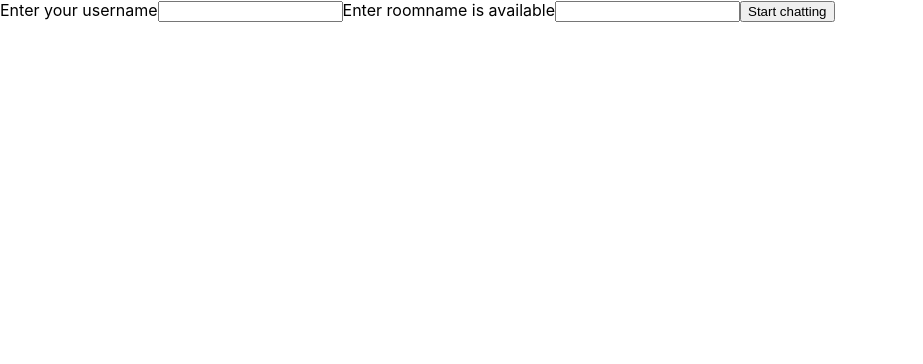
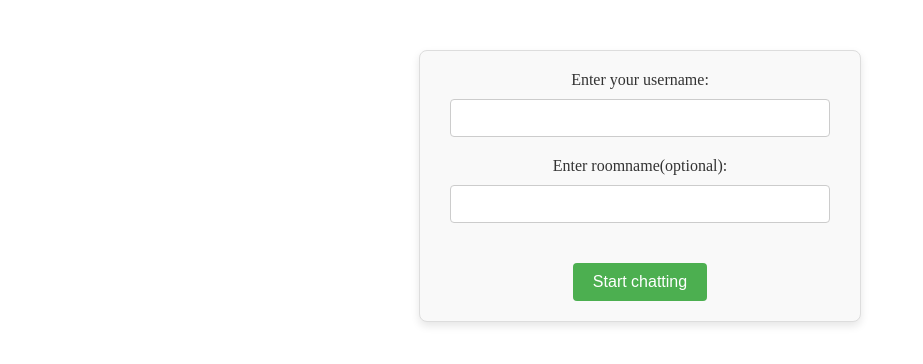
Before and after one commit to samd1904/String-FE, a Vue app: page / in a window 1280 px wide. Shown: the top 364 px of the page, without its empty margins (0-923 px from the left). Built offline with nearby package versions, Linux system fonts and the light colour scheme; no server answers.

Commit message:
css styling added and from feature added

```diff
--- a/src/App.vue
+++ b/src/App.vue
@@ -1,6 +1,6 @@
 <template>
   <div>
-    <component :is="activeComp" v-model="activeComp" @start-chatting="startChatting"></component>
+    <component :is="activeComp" v-model="activeComp" @start-chatting="startChatting" v-bind:username="username"></component>
   </div>
 </template>
 
@@ -11,7 +11,8 @@ export default {
   name: 'App',
   data() {
     return {
-      activeComp: 'home'
+      activeComp: 'home',
+      username: ""
     }
   },
   emits: [
@@ -34,6 +35,9 @@ export default {
       if (!roomId) {
         roomId = this.generateNewRoomId();
       }
+      console.log("username: ", username)
+      console.log("roomId:  ", roomId)
+      this.username= username;
       socket.auth = { username, roomId };
       socket.connect();
       this.activeComp = "chat-window"
--- a/src/components/Home.vue
+++ b/src/components/Home.vue
@@ -1,10 +1,13 @@
 <template>
-  <div>
-    <label for="">Enter your username</label>
-    <input type="text" v-model="username">
-
-    <label for="">Enter roomname is available</label>
-    <input type="text" v-model="roomId">
+  <div id="loginFormDiv">
+    <label class="formLabel" id="username">Enter your username:</label>
+    <br>
+    <input class="loginInput" type="text" v-model="username">
+    <br>
+    <label class="formLabel" id="roomId">Enter roomname(optional):</label>
+    <br>
+    <input class="loginInput" type="text" v-model="roomId">
+    <br>
     <button v-on:click="startChatting">Start chatting</button>
   </div>
 </template>
@@ -25,3 +28,55 @@ export default {
 
 
 </script>
+
+<style scoped>
+#loginFormDiv {
+  max-width: 400px;
+  margin: 50px auto;
+  padding: 20px;
+  border: 1px solid #ddd;
+  border-radius: 8px;
+  background-color: #f9f9f9;
+  box-shadow: 0 4px 8px rgba(0, 0, 0, 0.1);
+  text-align: center;
+}
+
+.formLabel {
+  font-size: 16px;
+  color: #333;
+  margin-bottom: 8px;
+}
+
+.loginInput {
+  width: calc(100% - 20px);
+  padding: 10px;
+  margin: 10px 0 20px 0;
+  border: 1px solid #ccc;
+  border-radius: 4px;
+  font-size: 14px;
+  box-sizing: border-box;
+}
+
+button {
+  padding: 10px 20px;
+  background-color: #4CAF50;
+  color: white;
+  border: none;
+  border-radius: 4px;
+  font-size: 16px;
+  cursor: pointer;
+ margin-top: 20px;
+}
+
+button:hover {
+  background-color: #45a049;
+}
+
+button:focus {
+  outline: none;
+}
+
+br {
+  line-height: 2;
+}
+</style>
--- a/src/components/chatWindow.vue
+++ b/src/components/chatWindow.vue
@@ -2,8 +2,12 @@
   <div>
     <h4>{{ roomText }}</h4>
     <h4>{{ connectionText }}</h4>
+    <h4>Username: {{ username }}</h4>
     <ul id="messages">
-      <li v-for="(event, index) in chatEvents" :key="index">{{ event }}</li>
+      <li v-for="(event, index) in chatEvents" :key="index">
+        {{ event.from }}>>>>&emsp; {{ event.msg }}
+        <br>
+      </li>
     </ul>
     <form id="form" v-on:submit.prevent>
       <input id="input" placeholder="Your message here!" v-model="msg" />
@@ -25,6 +29,9 @@ export default {
       msg: "",
     }
   },
+  props: [
+    'username'
+  ],
 
   computed: {
     roomText() {
@@ -34,16 +41,16 @@ export default {
       return `Connected: ${state.connected}`;
     },
     chatEvents() {
+      console.log("events ", state.chatEvents)
       return state.chatEvents;
     }
   },
 
   methods: {
     sendMessage() {
-      console.log("send pressed")
       if (this.msg.trim()) {
         // Emit the chat message
-        socket.emit('chat message', { msg: this.msg, to: state.roomId });
+        socket.emit('chat message', { msg: this.msg, to: state.roomId, from: this.username });
         // Clear the input field after sending the message
         this.msg = '';
       }
@@ -52,55 +59,107 @@ export default {
 }
 </script>
 
-<style>
-body {
-  margin: 0;
-  padding-bottom: 3rem;
-  font-family: -apple-system, BlinkMacSystemFont, "Segoe UI", Roboto, Helvetica, Arial, sans-serif;
+
+<style scoped>
+  /* General Styles */
+  div {
+    width: 100%; /* Full width */
+    height: 100vh; /* Full viewport height */
+    display: flex;
+    flex-direction: column; /* Stacks header, messages, and form vertically */
+    padding: 0;
+    font-family: Arial, sans-serif;
   }
 
-#form {
-  background: rgba(0, 0, 0, 0.15);
-  padding: 0.25rem;
-  position: fixed;
-  bottom: 0;
-  left: 0;
-  right: 0;
-  display: flex;
-  height: 3rem;
-  box-sizing: border-box;
-  backdrop-filter: blur(10px);
+  h4 {
+    color: #333;
+    margin-bottom: 10px;
+    font-weight: 600;
+    padding: 10px;
   }
 
-#input {
-  border: none;
-  padding: 0 1rem;
-  flex-grow: 1;
-  border-radius: 2rem;
-  margin: 0.25rem;
+  /* Messages container */
+  ul#messages {
+    list-style-type: none;
+    padding: 10px;
+    margin: 0;
+    flex: 1; /* Take up remaining space in the container */
+    overflow-y: auto; /* Enables scrolling for messages */
+    background-color: #f9f9f9;
+    border-top: 1px solid #ddd;
+    border-bottom: 1px solid #ddd;
   }
 
-#input:focus {
-  outline: none;
+  ul#messages li {
+    padding: 10px;
+    margin-bottom: 10px;
+    border-radius: 10px;
+    background-color: #e0f7fa;
+    box-shadow: 0 2px 5px rgba(0, 0, 0, 0.1);
   }
 
-#form>button {
-  background: #333;
-  border: none;
-  padding: 0 1rem;
-  margin: 0.25rem;
-  border-radius: 3px;
-  outline: none;
-  color: #fff;
+  ul#messages li:nth-child(odd) {
+    background-color: #f1f8e9;
   }
 
-#messages {
-  list-style-type: none;
+  ul#messages li::before {
+    content: "💬 ";
+    font-size: 18px;
+  }
+
+  ul#messages li span.from {
+    font-weight: bold;
+    color: #00796b;
+  }
+
+  ul#messages li span.msg {
+    color: #333;
+  }
+
+  /* Form styles (input and button) */
+  form#form {
+    display: flex;
+    gap: 10px;
+    padding: 10px;
+    background-color: #fff;
+    border-top: 1px solid #ddd;
+    position: sticky; /* Ensures it stays at the bottom */
+    bottom: 0;
+    width: 100%;
+  }
+
+  input#input {
+    flex: 1;
+    padding: 10px;
+    border: 1px solid #ccc;
+    border-radius: 5px;
+    font-size: 14px;
+  }
+
+  button {
+    padding: 10px 15px;
+    background-color: #00796b;
+    color: white;
+    border: none;
+    border-radius: 5px;
+    cursor: pointer;
+    font-size: 14px;
+  }
+
+  button:hover {
+    background-color: #004d40;
+  }
+
+  /* Full screen layout */
+  body, html {
     margin: 0;
     padding: 0;
+    height: 100%;
+    width: 100%;
   }
 
-/*#messages>li {*/
-/*  padding: 0.5rem 1rem;*/
-/*}*/
+  /* Ensures the input and messages container scale across the width */
+  input#input, ul#messages li {
+    width: 100%;
+  }
 </style>
--- a/src/socket.js
+++ b/src/socket.js
@@ -20,8 +20,8 @@ socket.on("connect", () => {
 });
 
 socket.on("room connected", (...args) => {
-  console.log(args)
-  state.roomId = args[0]
+  console.log("argd", args)
+  state.roomId = args[0].roomId
   state.connected = true;
   console.log("recieved connection event in room connected")
 });
@@ -37,5 +37,6 @@ socket.on("connect_error", (err) => {
 });
 
 socket.on("chat message", (...args) => {
+  console.log("args ",args[0])
   state.chatEvents.push(args[0]);
 });
```
Lines whose indentation alone changed are shown as unchanged.
